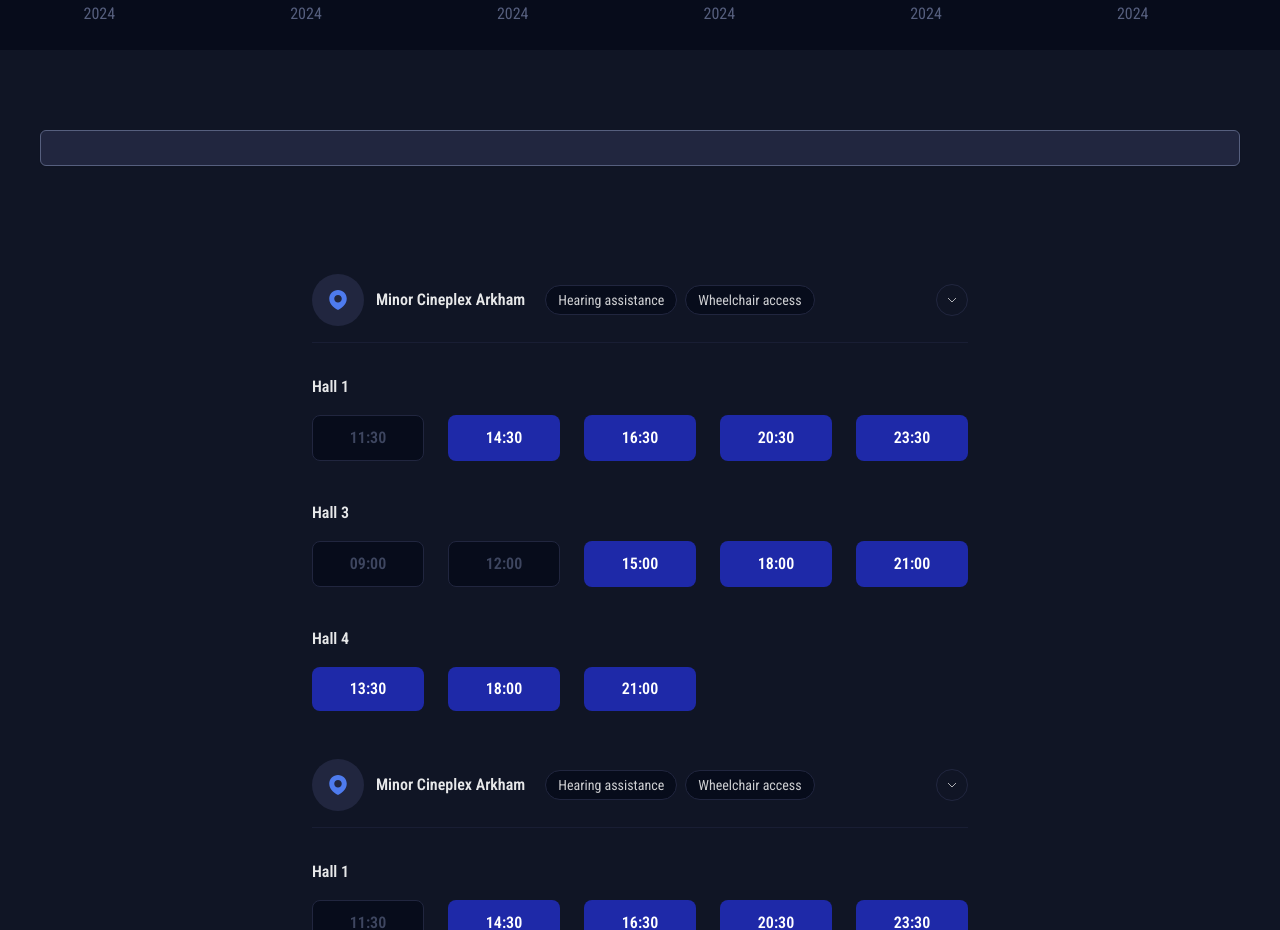
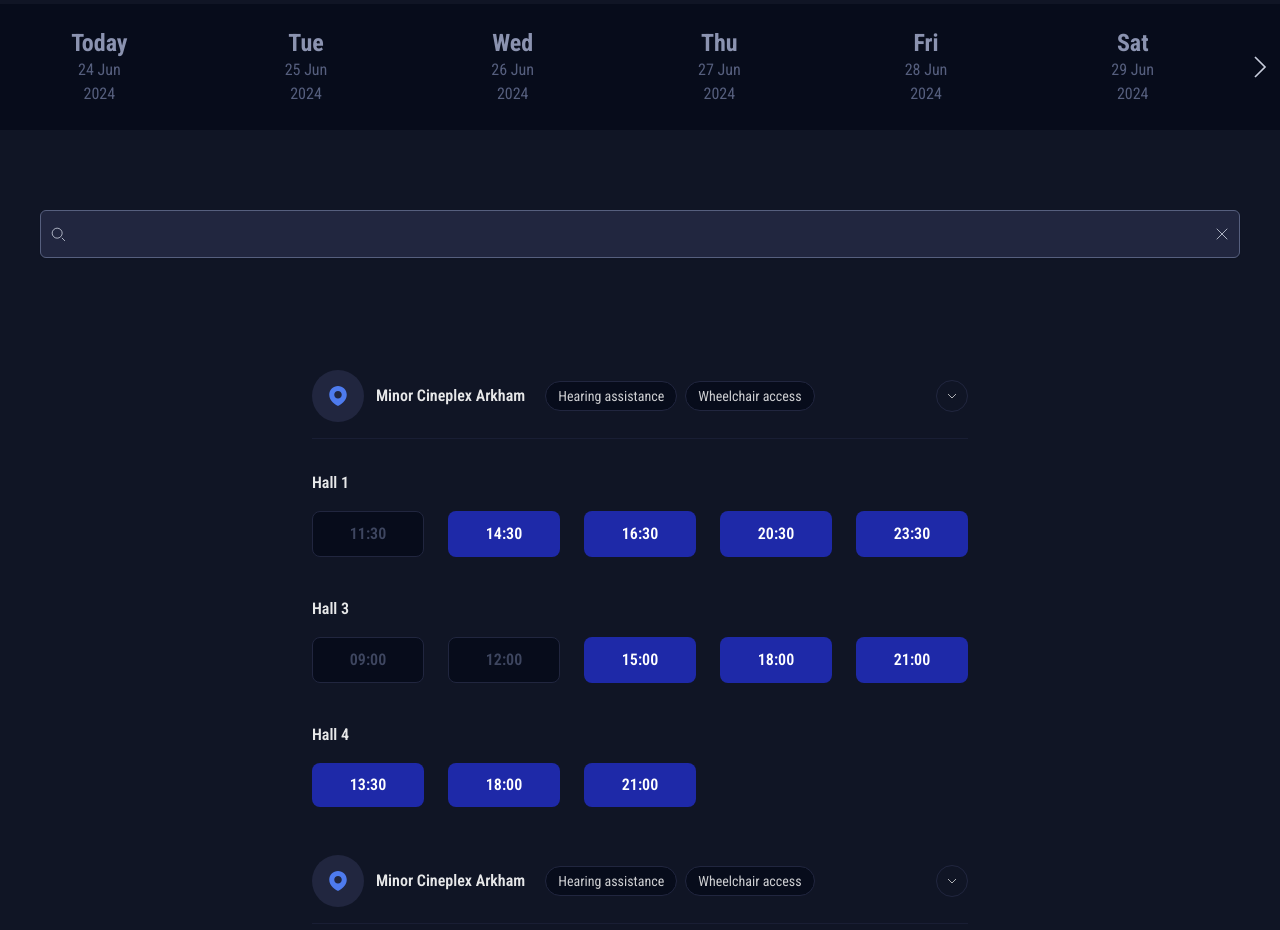
Before and after one commit to KrittidejDev/MinorCineplex, a Next.js app: page /movies/1 in a window 1280 px wide. Shown: the part 784-1714 px from the top of the page. Built offline with nearby package versions, Linux system fonts and the light colour scheme; a web font is replaced by a local one.

Commit message:
feat: add Link to Movie detail / add Nav and footer into Movie detail page

```diff
--- a/src/components/Cards/MovieCard.tsx
+++ b/src/components/Cards/MovieCard.tsx
@@ -1,5 +1,6 @@
 import StarFill from "../Icons/StarFill";
 import Tag from "../Widgets/Tag";
+import Link from "next/link";
 
 interface MovieCardProps {
   title: string;
@@ -20,6 +21,7 @@ function MovieCard({
 }: MovieCardProps) {
   return (
     <div className="w-[161px] h-fit md:w-[285px] md:h-[526px] flex flex-col cursor-pointer">
+      <Link href="/movies/1" passHref>
       <div className="h-[235px] md:h-[416px] bg-white-wfff rounded-sm">
         <img src="" alt={title} />
       </div>
@@ -40,6 +42,7 @@ function MovieCard({
           </div>
         </div>
       </div>
+      </Link>
     </div>
   );
 }
--- a/src/pages/movies/[id]/index.tsx
+++ b/src/pages/movies/[id]/index.tsx
@@ -1,21 +1,23 @@
 import React from "react";
 import MoviesDetailWidget from "@/components/Widgets/MovieDetailWidget";
 import DateSelectionBarWidget from "@/components/Widgets/DateSelectionBarWidget";
-import InputTextFeild from "@/components/Inputs/InputTextFeild";
+import InputSearch from "@/components/Inputs/InputSearch";
 import TimeSelectionWidget from "@/components/Widgets/TimeSelectionWidget";
 import ShowTime from "@/components/Widgets/ShowTime";
+import NavAndFooter from "@/components/MainLayout/NavAndFooter";
 
 const MoviesDetail = () => {
   return (
     <>
+      <NavAndFooter>
         <MoviesDetailWidget
           title={"The Dark Knight"}
           date={"18 Jun 2024"}
           detail={"Lorem, ipsum dolor sit amet consectetur adipisicing elit."}
         />
         <DateSelectionBarWidget />
-      <div className="mt-20">
-          <InputTextFeild className="w-[1200px] mx-auto" />
+        <div className="w-[1200px] flex mx-auto mt-20">
+          <InputSearch />
         </div>
         <div className="mt-20">
           {/* <TimeSelectionWidget /> */}
@@ -25,6 +27,7 @@ const MoviesDetail = () => {
             <ShowTime />
           </div>
         </div>
+      </NavAndFooter>
     </>
   );
 };
```
Lines whose indentation alone changed are shown as unchanged.
